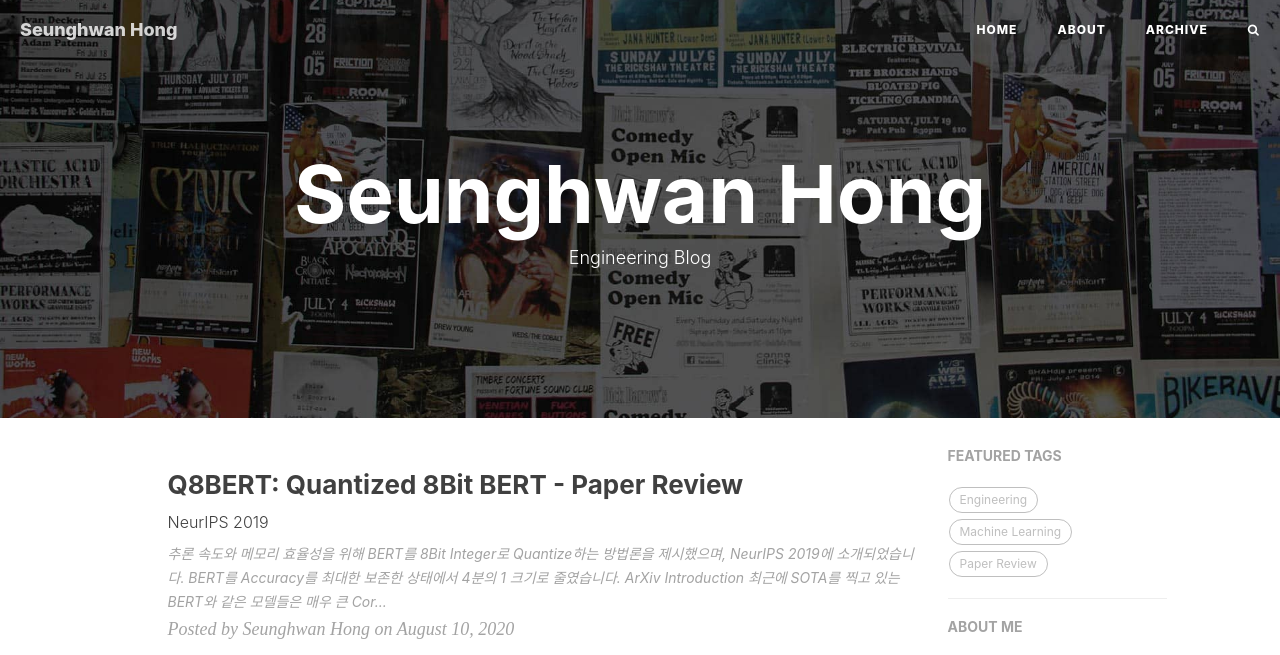
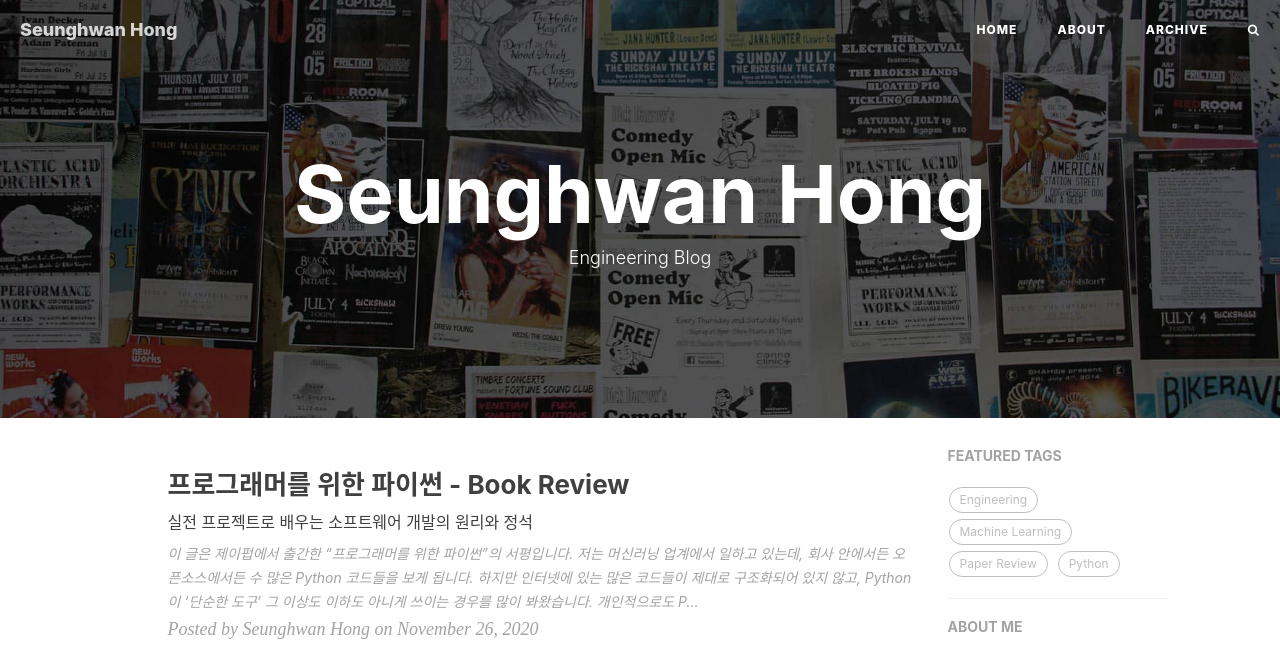
Before and after one commit to harrydrippin/harrydrippin.github.io, a Jekyll site: the page built from index.html, in a window 1280 px wide and 900 px high, cut to the strip 0-655 px from the top of the window. Built offline with Jekyll 4.4.1, drawn with Linux system fonts in a browser that asks for light colours; nearby versions of some CDN libraries; the list of posts is cut into pages by our own code; comment, search, counter and statistics services are not loaded; part of the change alters nothing that is shown.

Commit message:
프로그래머를 위한 파이썬 서평 추가
Signed-off-by: Seunghwan Hong <hj332921@gmail.com>

```diff
--- a/_posts/2020-02-16-python-in-pingpong.md
+++ b/_posts/2020-02-16-python-in-pingpong.md
@@ -4,6 +4,7 @@ title: "핑퐁팀의 Python 문화 구축기"
 subtitle: 본격 Python 문화 바로잡기
 tags:
     - Engineering
+    - Python
 ---
 
 이 글은 [Pingpong 블로그](https://blog.pingpong.us/python-in-pingpong/)에 기고된 글로, 핑퐁팀에서 Python을 어떻게 사용하는지와 코드를 어떻게 관리하는지에 대해 서술한 글입니다. 원 저자는 저와 [정욱재 님](https://jeongukjae.github.io/)입니다. 기록을 위해 제 블로그에도 올려놓습니다.
--- /dev/null
+++ b/_posts/2020-11-26-practices-of-the-python-pro.md
@@ -0,0 +1,47 @@
+---
+layout: post
+title: "프로그래머를 위한 파이썬 - Book Review"
+subtitle: 실전 프로젝트로 배우는 소프트웨어 개발의 원리와 정석
+date: 2020-11-26
+header-img: "img/post-bg-unix-linux.jpg"
+tags:
+    - Book Review
+    - Engineering
+    - Python
+---
+
+이 글은 제이펍에서 출간한 ["프로그래머를 위한 파이썬"](http://www.kyobobook.co.kr/product/detailViewKor.laf?ejkGb=KOR&mallGb=KOR&barcode=9791190665636&orderClick=LOA&Kc=)의 서평입니다.
+
+저는 머신러닝 업계에서 일하고 있는데, 회사 안에서든 오픈소스에서든 수 많은 Python 코드들을 보게 됩니다.
+하지만 인터넷에 있는 많은 코드들이 제대로 구조화되어 있지 않고, Python이 '단순한 도구' 그 이상도 이하도 아니게 쓰이는 경우를 많이 봐왔습니다.
+개인적으로도 Python을 개인 프로젝트 용도로 자주 사용했기에 이 도구를 잘 쓰면 어디까지 잘 쓸 수 있는지가 널리 알려졌으면 좋겠다는 생각이 있었고, 잘 정리해서 소개해주는 책이 등장했으면 하는 생각이 있던 차에 이 책이 출간되었습니다.
+이에 책을 전달받아서 읽고 쓴 서평을 아래에 기록합니다.
+
+> 이 서평은 이벤트를 통해 제이펍에서 책을 제공받아 쓰여졌습니다. 같은 내용의 서평이 SNS와 일부 온라인 서점에 게재되었습니다.
+
+## Python이 가진 '양날의 검'을 잘 쓰는 방법
+
+**Python은 굉장히 간결하고 직관적인 언어입니다.**
+프로그래밍을 '논리를 언어로 정리하여 표현하는 행위'로 정의한다면, 간결함과 직관성은 프로그래밍 언어가 가져야 할 최고의 덕목일 것입니다.
+이 때문에 배우기 쉽고 사용하기 쉬운 언어로 널리 알려져있으며 많은 사람들이 Python을 통해 프로그래밍에 입문하고 있습니다.
+
+내년이면 Python이 나온지 30년이 되는 지금, Python은 정말 다양한 곳에서 사용되고 있습니다.
+단순한 스크립팅에는 이보다 나은 언어가 없을 정도이고, 더 나아가 백엔드 개발, 정보 보안 계열, 데이터 분석, 머신러닝 등 수 많은 분야에서 사례를 찾아볼 수 있습니다.
+심지어 이 책의 저자인 데인 힐라드도 초장부터 책의 큰 꼭지를 하나 빌려 *"Python은 엔터프라이즈 언어다"*라고 소개할 만큼 많이 성숙해져 있습니다.
+
+**하지만, Python을 지금의 입지에 오르게 만든 간결함과 직관성은 양날의 검입니다.**
+다른 언어들보다 자유도가 높은 탓에 조금만 느슨하게 코딩해도 코드의 엄밀함이 상하기 쉽고, 어느 순간 잘 정리되지 않은 코드가 되어 있을 수 있습니다.
+실제로 그렇게 되어버린 코드들이 오픈소스 상에서 많이 발견되고 있으며, 이는 코드의 가독성을 해치고 프로그램의 유지보수성을 크게 감소시키고 있습니다.
+
+저는 특히 머신러닝 계열의 코드에서 그런 부분들을 많이 발견하는데, 실험 코드가 Python으로 짜여지고 동작을 위해 조금씩 수정된 흔적들이 프로젝트 내에 광범위하게 남아있는 경우를 심심치 않게 찾을 수 있습니다.
+구조적으로 꼼꼼하게 설계되지 않고 편하게 쓰여진 코드는 어느 순간 굉장히 읽기 힘들고 재사용하기 힘든 코드가 되어있고, 전체적인 프로젝트의 안정성과 유지보수성을 떨어뜨리는 주요한 원인이 되기 쉽습니다.
+
+Python 역시 설계하는 과정을 충분히 거치면 굉장히 좋은 코드를 작성할 수 있습니다.
+Python 본연의 장점인 간결함과 직관성이 발휘되면서, 동시에 엄밀하고 유지보수하기 편한 코드는 결국 어떻게 설계하느냐에서 나온다고 해도 무방할 것 같습니다.
+
+이 책의 저자는 **좋은 설계에는 시간과 노력이 필요하며 여기에 시간과 노력을 들이는 것이 얼마나 중요한 것인지**를 책 전반에 걸쳐 설명하고 있으며, 그 설계를 Python을 활용해서 어떻게 할 수 있는지를 자세하고 명확하게 설명합니다.
+기본적인 객체지향 이론을 Python에 적용하는 방법부터 시작해서 디자인 패턴과 유닛 테스트에 이르기까지 Python을 통해 만드는 프로그램이 점점 커질 때 어떻게 해야 하는지에 대한 길을 제시하고 있으며, Python을 처음 써보는 초보자부터 어느 정도 사용하고 있지만 더 잘 사용하고 싶은 중급자까지 모두에게 추천할 만한 내용으로 책의 구석구석을 채워두었습니다.
+
+특히 상속과 조합의 차이를 통해 결합성을 낮추는 것을 설명하는 부분은 이 개념을 처음 받아들이시는 분들도 쉽게 이해하실 수 있도록 잘 설명해두었고, `unittest`나 `pytest`를 활용한 테스트를 어떻게 잘 진행할 수 있는지에 대해 다룬 부분도 큰 도움이 되실 것입니다.
+
+Python을 단순한 도구로써가 아니라 **"프로그래밍 언어"로써 잘 쓰고 싶은 분들께 이 책을 강력하게 추천합니다.**
```
